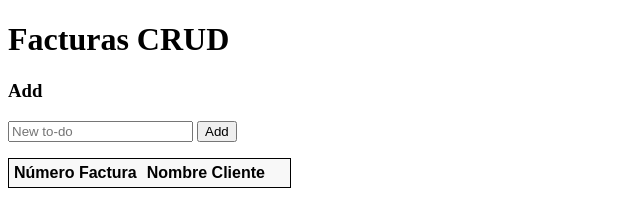
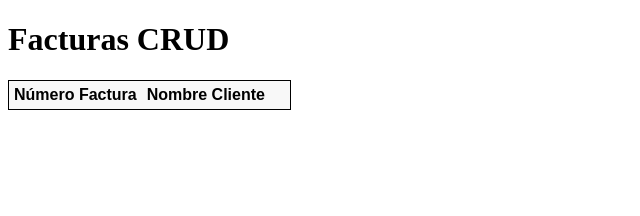
Before and after one commit to cesa96/PruebaCesarGarcia, a plain HTML site: page PruebaCesarGarcia/wwwroot/index.html in a window 1280 px wide. Shown: the whole page, without its empty margins (0-640 px from the left). Drawn offline with Linux system fonts and the light colour scheme; no server answers.

Commit message:
Ajuste Página Inicial

```diff
--- a/PruebaCesarGarcia/wwwroot/index.html
+++ b/PruebaCesarGarcia/wwwroot/index.html
@@ -7,11 +7,6 @@
 </head>
 <body>
     <h1>Facturas CRUD</h1>
-    <h3>Add</h3>
-    <form action="javascript:void(0);" method="POST" onsubmit="addItem()">
-        <input type="text" id="add-name" placeholder="New to-do">
-        <input type="submit" value="Add">
-    </form>
 
     <div id="editForm">
         <h3>Edit</h3>
```
